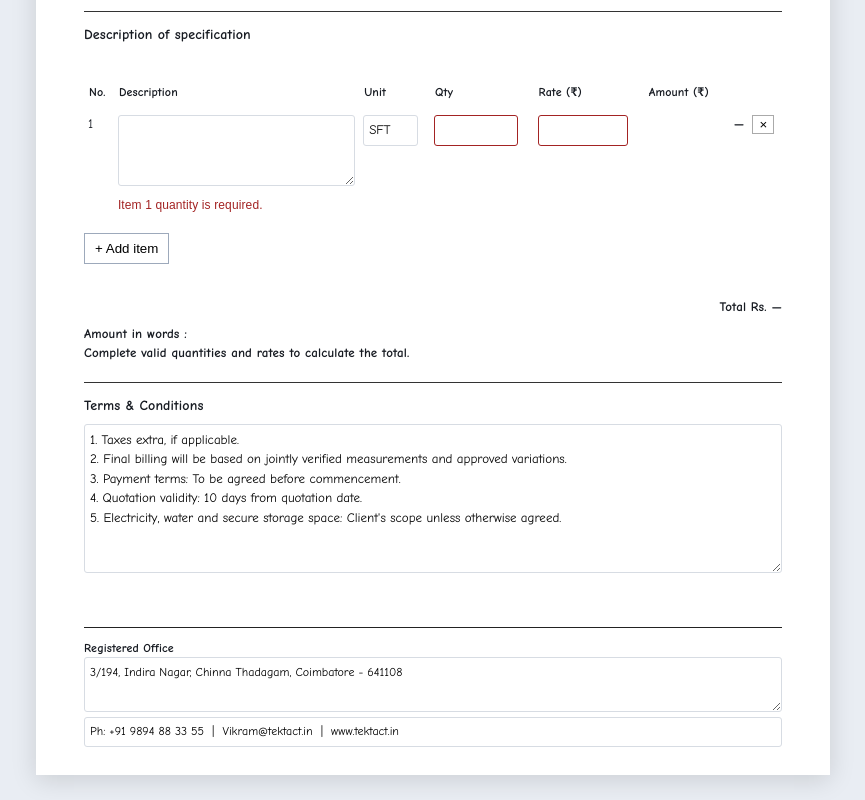
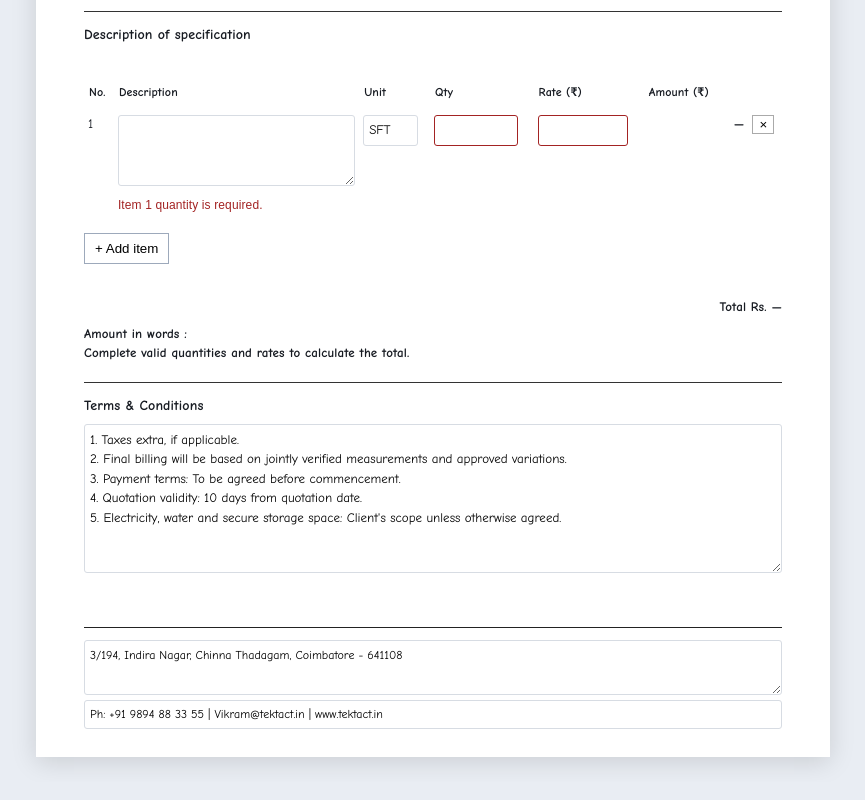
Before and after one commit to wizvikram/tektact-painting-calculator, a website: page quotation.html in a window 1280 px wide. Shown: the part 1323-2123 px from the top of the page, without its empty margins (207-1072 px from the left). Drawn offline with Linux system fonts and the light colour scheme.

Commit message:
Lock approved two-line quotation footer without heading

```diff
--- a/quotation.html
+++ b/quotation.html
@@ -12,7 +12,7 @@
 3. Payment terms: To be agreed before commencement.
 4. Quotation validity: 10 days from quotation date.
 5. Electricity, water and secure storage space: Client's scope unless otherwise agreed.</textarea>
-<div class="footer"><b>Registered Office</b><div><textarea id="office" maxlength="2000" aria-label="Company address" rows="2">3/194, Indira Nagar, Chinna Thadagam, Coimbatore - 641108</textarea></div><div><input id="contact" maxlength="500" aria-label="Company contact details" value="Ph: +91 9894 88 33 55  |  Vikram@tektact.in  |  www.tektact.in"></div></div></main>
+<div class="footer"><div><textarea id="office" maxlength="2000" aria-label="Registered office address" rows="1" readonly>3/194, Indira Nagar, Chinna Thadagam, Coimbatore - 641108</textarea></div><div><input id="contact" maxlength="500" aria-label="Company contact details" readonly value="Ph: +91 9894 88 33 55 | Vikram@tektact.in | www.tektact.in"></div></div></main>
 <div id="printDocument" class="print-document" aria-label="Customer quotation print pages"></div>
 <noscript><p class="notice">Enable JavaScript to calculate and prepare a quotation.</p></noscript>
 </body></html>
```
